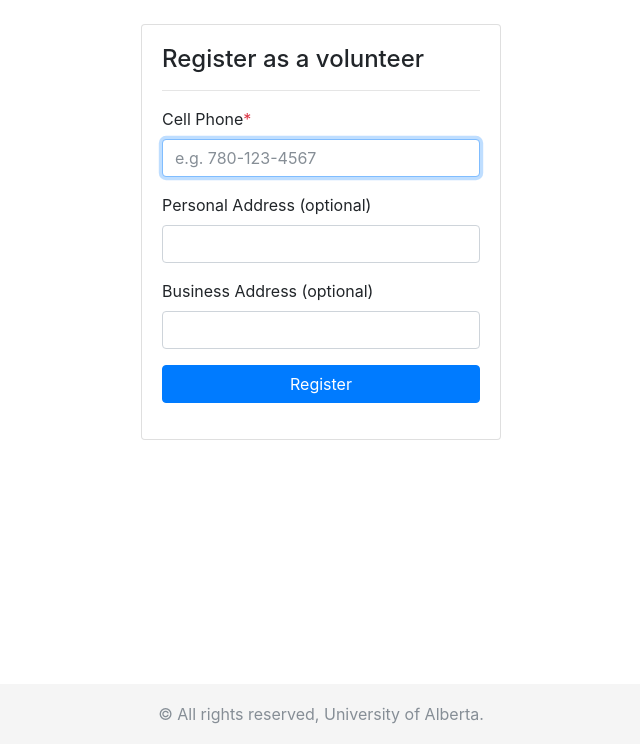
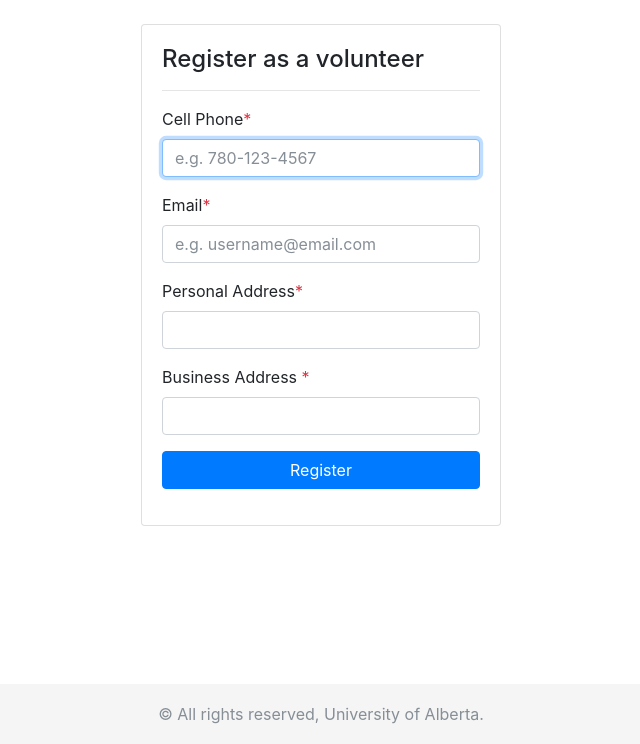
Before and after one commit to sinaj/casap, a Django app: page /accounts/register/volunteer/ in a window 1280 px wide. Shown: the part 56-800 px from the top of the page, without its empty margins (319-959 px from the left). Run offline with Django 3.2, Linux system fonts and the light colour scheme; the visitor is signed in with stand-in values (Sample User, id 1); data that the repository does not hold is empty; parts of the project's set-up code (start-up, migrations or seed data) failed here and were passed over; some libraries are stand-ins or nearby versions.

Commit message:
add the functionality of sending the email to volunteer

```diff
--- a/casap/forms.py
+++ b/casap/forms.py
@@ -6,6 +6,7 @@ from django.contrib.auth import authenticate
 from django.contrib.auth.forms import UserCreationForm
 from django.contrib.auth.models import User
 from django.forms.models import BaseModelFormSet, BaseInlineFormSet
+from django.core.validators import validate_email
 
 from casap.models import *
 from casap.utils import normalize_email, get_standard_phone, get_address_map_google
@@ -59,6 +60,14 @@ class VolunteerForm(forms.ModelForm):
             return standard_phone
         raise forms.ValidationError("Phone number is invalid.")
 
+    def clean_email(self):
+        try:
+            validate_email(self.cleaned_data['email'])
+        except:
+            raise forms.ValidationError("Email is invalid.")
+        else:
+            return self.cleaned_data['email']
+
     def clean_personal_address(self):
         if not self.cleaned_data['personal_address']:
             return self.cleaned_data['personal_address']
@@ -89,7 +98,7 @@ class VolunteerForm(forms.ModelForm):
 
     class Meta:
         model = Volunteer
-        fields = ('phone', 'personal_address', 'business_address')
+        fields = ('phone', 'email', 'personal_address', 'business_address')
 
 
 class VulnerableForm(forms.ModelForm):
--- a/casap/models.py
+++ b/casap/models.py
@@ -73,6 +73,7 @@ class PasswordResetCode(models.Model):
 class Volunteer(models.Model):
     profile = models.OneToOneField(Profile, related_name="volunteer")
     phone = models.CharField(max_length=15)
+    email = models.CharField(max_length=25)
     personal_address = models.TextField(default="")
     personal_lat = models.FloatField()
     personal_lng = models.FloatField()
--- a/templates/registration/forms/register_volunteer.html
+++ b/templates/registration/forms/register_volunteer.html
@@ -5,13 +5,19 @@
            value="{{ form.phone.value|default:"" }}" autofocus>
 </div>
 <div class="form-group">
-    <label for="id_personal_address">Personal Address (optional)</label>
+    <label for="id_email">Email<span class="text-danger">*</span></label>
+    {{ form.email.errors }}
+    <input type="tel" id="id_email" name="email" class="form-control" placeholder="e.g. username@email.com" required
+           value="{{ form.email.value|default:"" }}" autofocus>
+</div>
+<div class="form-group">
+    <label for="id_personal_address">Personal Address<span class="text-danger">*</span></label> </label>
     {{ form.personal_address.errors }}
     <input type="text" id="id_personal_address" name="personal_address" class="form-control" placeholder=""
            value="{{ form.personal_address.value|default:"" }}">
 </div>
 <div class="form-group">
-    <label for="id_business_address">Business Address (optional)</label>
+    <label for="id_business_address">Business Address <span class="text-danger">*</span></label></label>
     {{ form.business_address.errors }}
     <input type="text" id="id_business_address" name="business_address" class="form-control" placeholder=""
            value="{{ form.business_address.value|default:"" }}">
```
Also changed, not shown: casap/views_report.py (+5 -2 lines), 1 other file.
